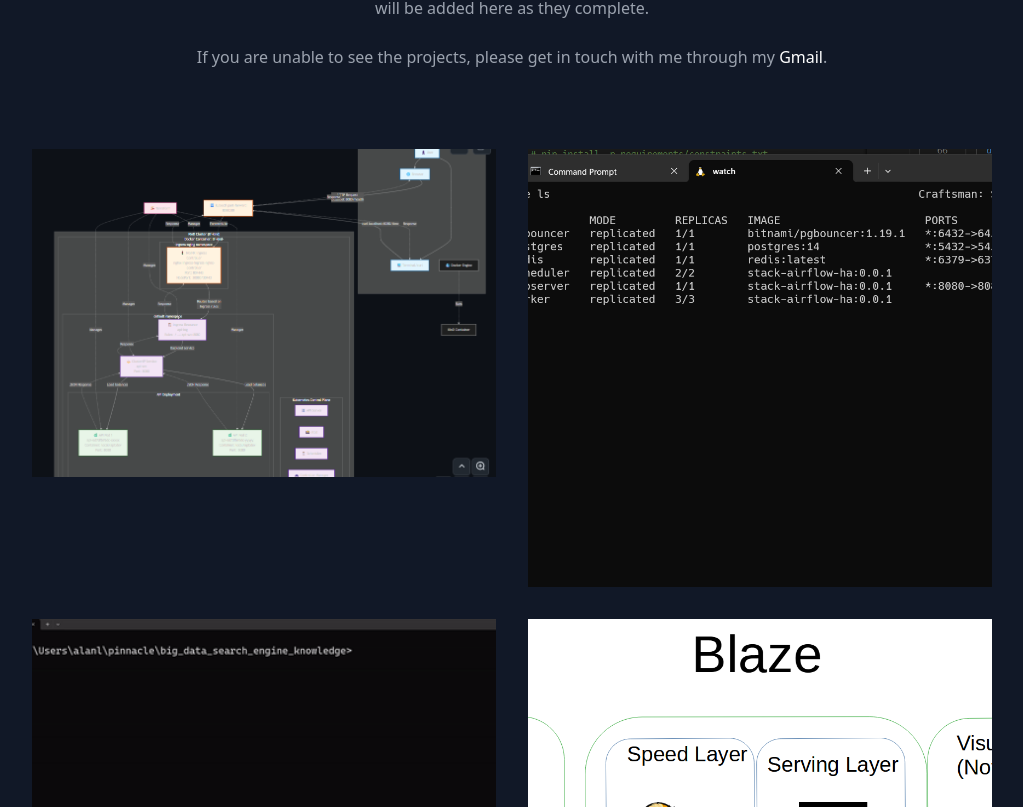
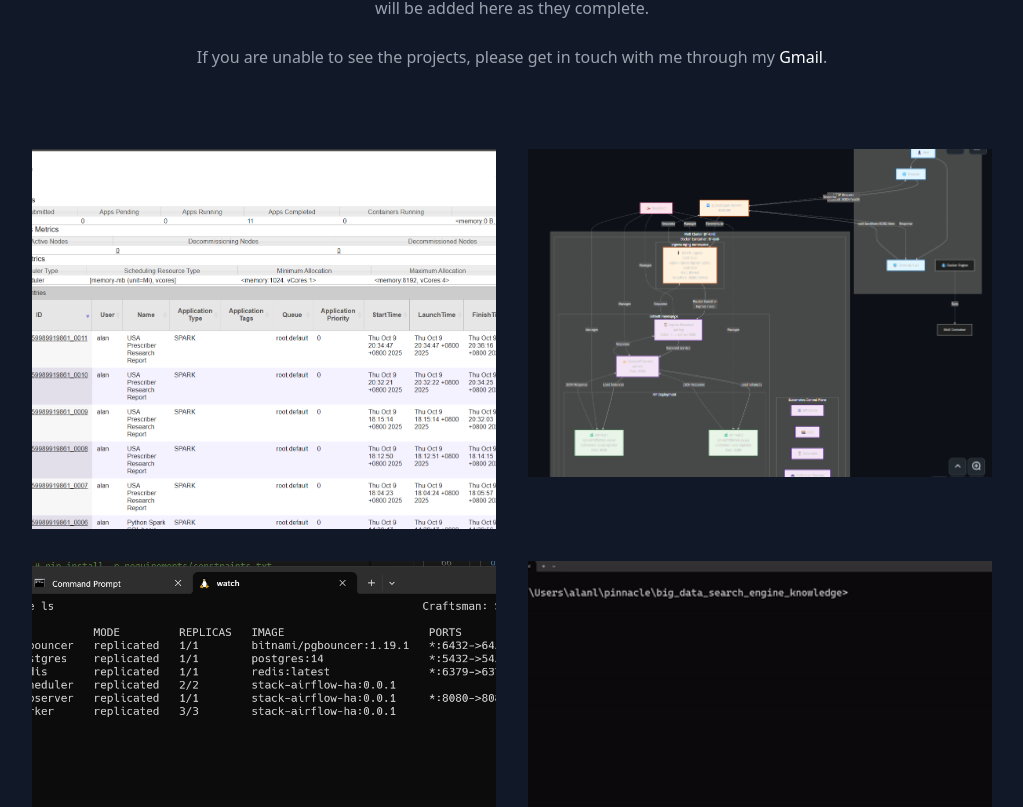
Before and after one commit to alanriya/alanriya.github.io, a React (Create React App) app: page / in a window 1280 px wide. Shown: the part 953-1760 px from the top of the page, without its empty margins (128-1151 px from the left). Built offline with nearby package versions, Linux system fonts and the light colour scheme.

Commit message:
add spark hadoop project

```diff
--- a/src/data.js
+++ b/src/data.js
@@ -1,4 +1,12 @@
 export const projects = [
+  {
+    title: "Spark-Hadoop Prescriber Analytics Pipeline",
+    subtitle: "A project on self-hosted Hadoop, Yarn, Spark Cluster with Hive and metadata in postgres",
+    description:
+      "This project showcases a full data engineering pipeline implemented on a local single-node cluster using Windows Subsystem for Linux (WSL). It includes the setup of Hadoop (HDFS) and Spark (YARN), ingestion and processing of real-world healthcare data, execution of distributed Spark jobs managed by YARN, and the generation of business intelligence reports.",
+    image: "./hadoop-yarn-spark.png",
+    link: "https://github.com/alanriya/spark-pipeline",
+  },
   {
     title: "Terraform on Kind Cluster on local laptop",
     subtitle: "Deploying Application on Kubernetes using Terraform",
```
Also changed, not shown: public/hadoop-yarn-spark.png (added).
